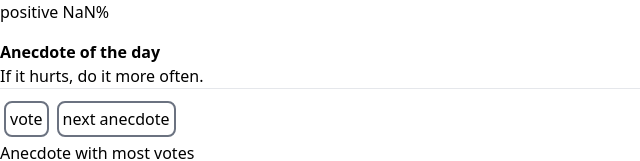
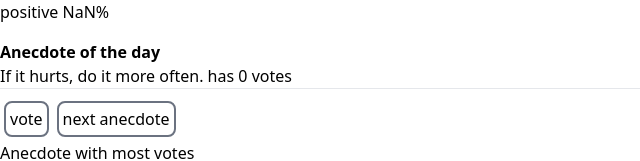
Before and after one commit to alvfaye/fullstackopen, a React (Create React App) app in the folder unicafe/: page / in a window 1280 px wide. Shown: the part 196-357 px from the top of the page, without its empty margins (0-640 px from the left). Built offline with nearby package versions, Linux system fonts and the light colour scheme.

Commit message:
upate anecdote component

```diff
--- a/unicafe/src/components/Anecdote.js
+++ b/unicafe/src/components/Anecdote.js
@@ -20,12 +20,14 @@ function Anecdote() {
   const clickVote = () => {
     const copy = { ...points };
     copy[selected] += 1;
-    console.log('vote ',copy[selected])
-  }
+    console.log('vote ', copy[selected]);
+  };
   return (
     <div className="mt-4">
       <h1 className="font-extrabold">Anecdote of the day</h1>
-      <h2>{anecdotes[selected]}</h2>
+      <h2>
+        {anecdotes[selected]} has {points[selected]} votes
+      </h2>
       <hr className="mb-2" />
       <Button text="vote" onClick={clickVote} />
       <Button
```
